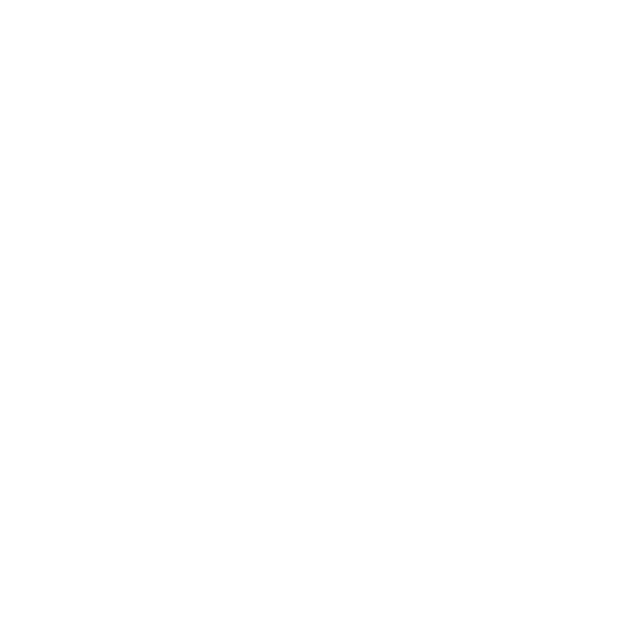
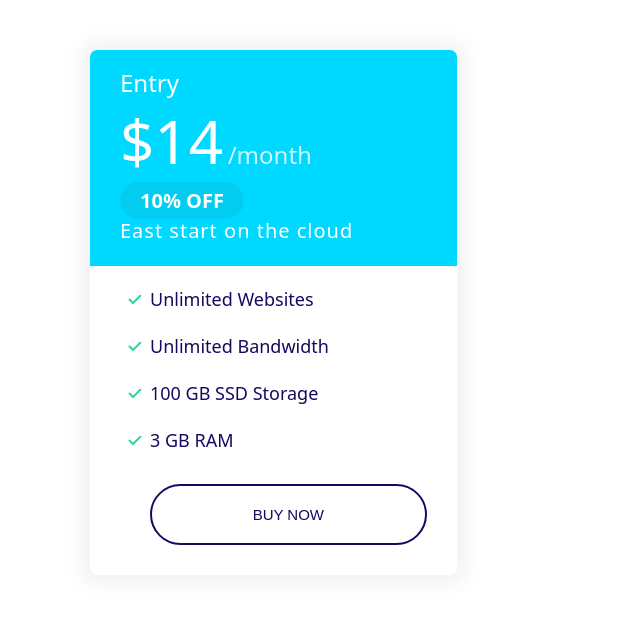
Before and after one commit to demisgech/My_Website, a plain HTML site: page index.html in a window 1280 px wide. Shown: the whole page, without its empty margins (0-640 px from the left). Drawn offline with Linux system fonts and the light colour scheme.

Commit message:
Rename a miss spelled plans.html file.

```diff
--- a/index.html
+++ b/index.html
@@ -9,7 +9,30 @@
 </head>
 
 <body>
-
+    <section class="block container">
+        <div class="grid grid--1x3">
+            <div class="plan">
+                <div class="card card--secondary">
+                    <header class="card__header">
+                        <h3 class="plan__name">Entry</h3>
+                        <span class="plan__price">$14</span>
+                        <span class="plan__billing-cycle">/month</span>
+                        <span class="badge badge--secondary">10% OFF</span>
+                        <span class="plan__description">East start on the cloud</span>
+                    </header>
+                    <div class="card__body">
+                        <ul class="list list--tick">
+                            <li class="list__item">Unlimited Websites</li>
+                            <li class="list__item"> Unlimited Bandwidth</li>
+                            <li class="list__item"> 100 GB SSD Storage</li>
+                            <li class="list__item">3 GB RAM</li>
+                            <button class="btn btn--outline btn--block">Buy Now</button>
+                        </ul>
+                    </div>
+                </div>
+            </div>
+        </div>
+    </section>
     <script src="/javaScript/main.js"></script>
 </body>
 
```
Also changed, not shown: components/plans.html (renamed from components/paln.html).
